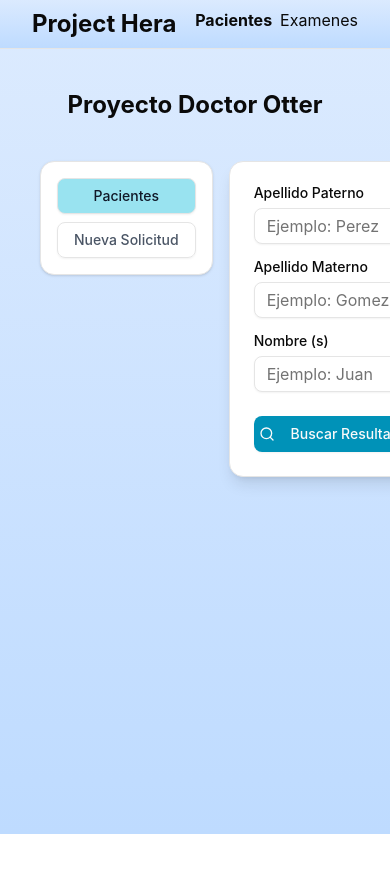
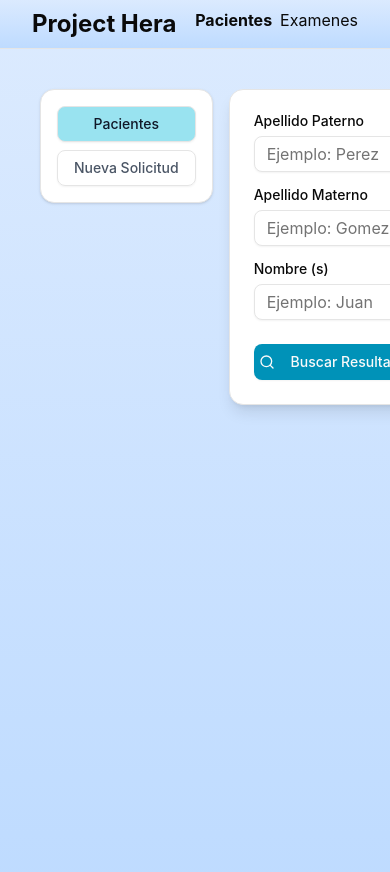
Before and after one commit to DavidCs9/project-hera, a React (Vite) app in the folder frontend/: page / in a window 390 px wide. Shown: the top 872 px of the page. Before the commit the page ends 844 px from the top, so only its background shows below. Built offline with nearby package versions, Linux system fonts and the light colour scheme.

Commit message:
Refactor Index component layout by removing the header and adjusting the height calculation for better responsiveness. This change streamlines the UI structure while maintaining the existing gradient background.

```diff
--- a/frontend/src/routes/index.tsx
+++ b/frontend/src/routes/index.tsx
@@ -12,10 +12,7 @@ function Index() {
   const [currentForm, setCurrentForm] = useState<FormType>("pacientes");
 
   return (
-    <div className="flex flex-col items-center h-[calc(100vh-59px)] bg-gradient-to-b from-blue-100 to-blue-200 p-10 gap-10 ">
-      <header className="w-full text-center">
-        <h1 className="text-2xl font-bold">Proyecto Doctor Otter</h1>
-      </header>
+    <div className="flex flex-col items-center h-[calc(100vh-0px)] bg-gradient-to-b from-blue-100 to-blue-200 p-10 gap-10 ">
       <div className="flex flex-row gap-4 w-full md:max-w-5xl md:mx-auto">
         <Sidebar currentForm={currentForm} onFormChange={setCurrentForm} />
         <FormSwitcher currentForm={currentForm} />
```
